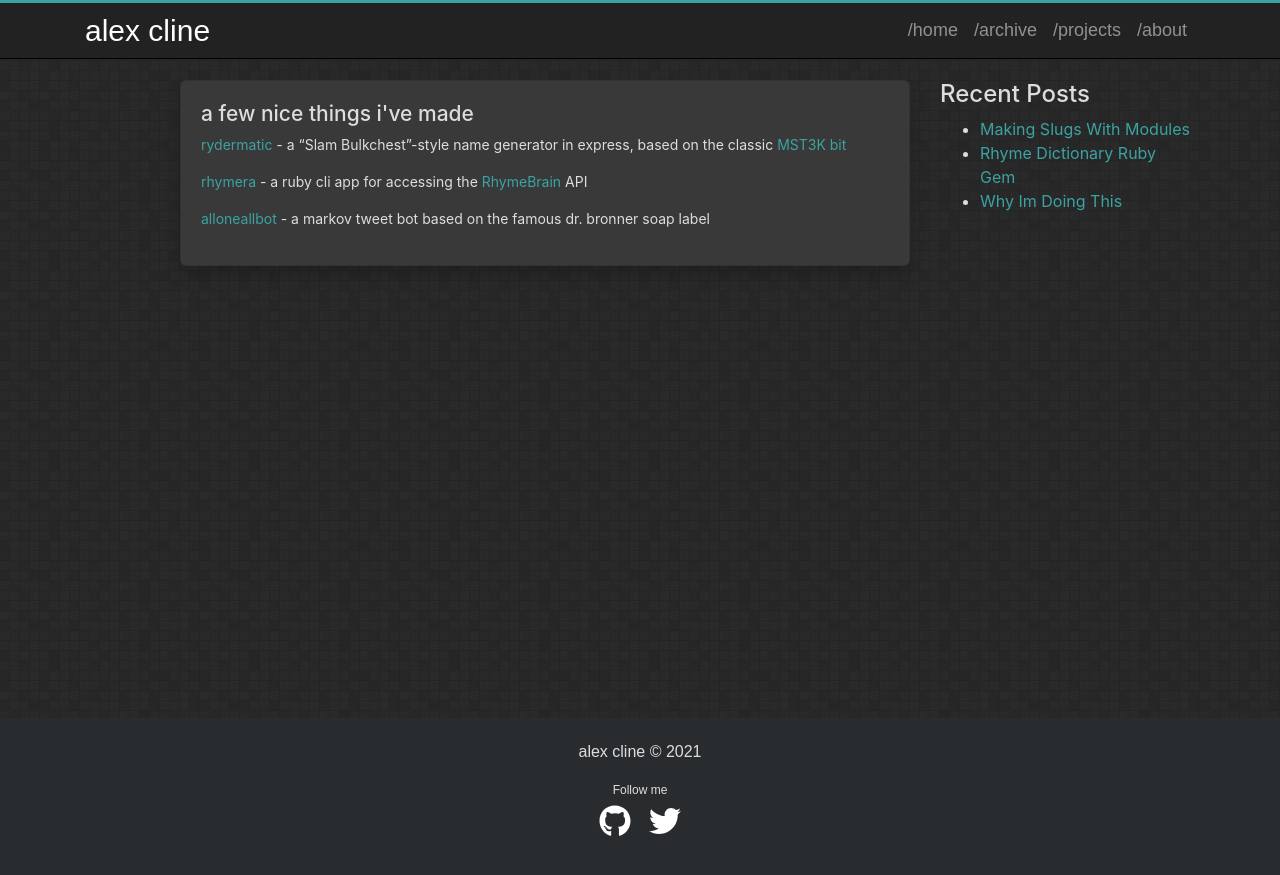
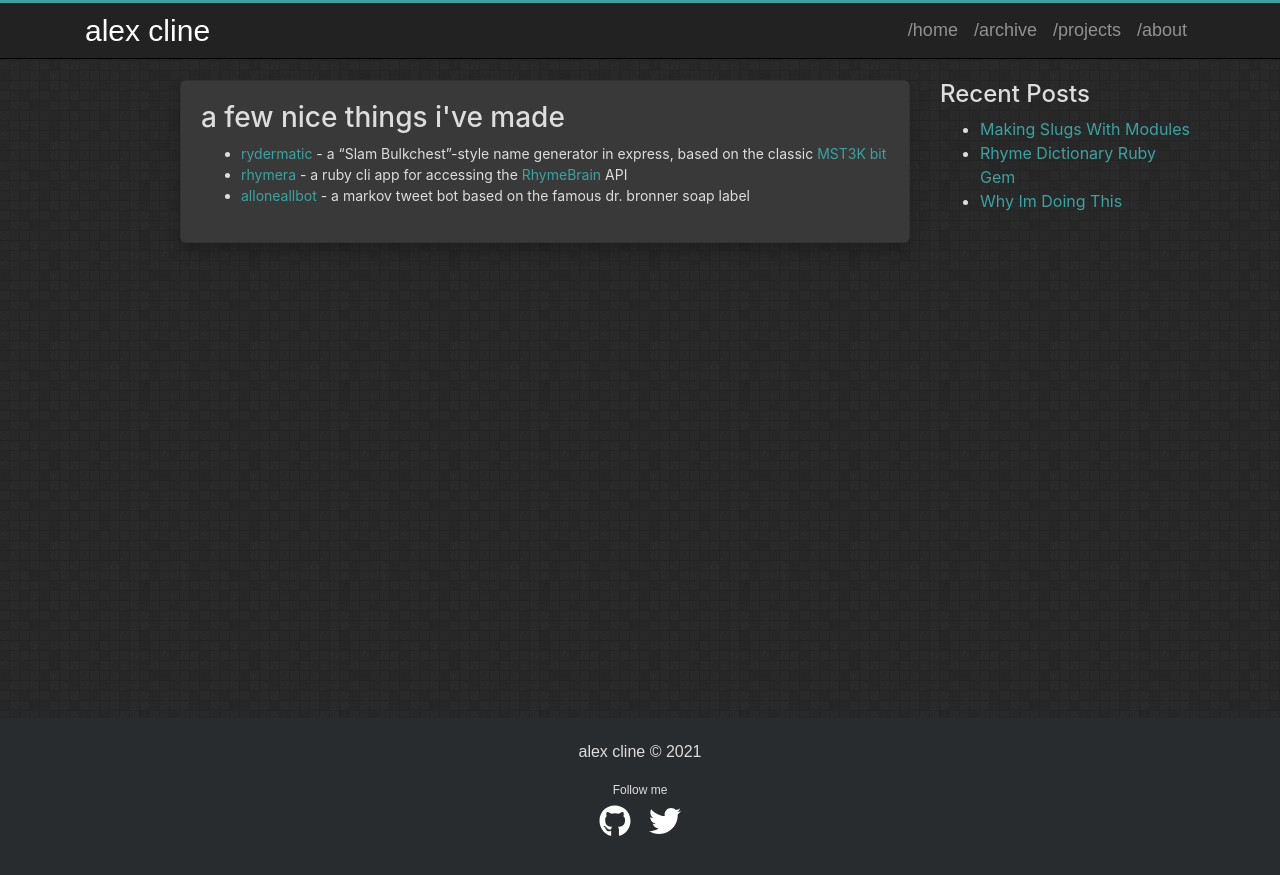
Before and after one commit to revarcline/revarcline.github.io, a Jekyll site: the page built from projects.md, in a window 1280 px wide. Shown: the top 875 px of the page. Built offline with Jekyll 4.4.1, drawn with Linux system fonts in a browser that asks for light colours.

```diff
--- a/projects.md
+++ b/projects.md
@@ -4,10 +4,9 @@ title: Projects
 permalink: /projects/
 ---
 
-<h2>a few nice things i've made</h2>
+<h1>a few nice things i've made</h1>
 
-[rydermatic](http://rydermatic.buckar.ooo) - a "Slam Bulkchest"-style name generator in express, based on the classic [MST3K bit](https://www.youtube.com/watch?v=RFHlJ2voJHY)
 
-[rhymera](https://github.com/revarcline/rhymera) - a ruby cli app for accessing the [RhymeBrain](https://rhymebrain.com/en) API
-
-[alloneallbot](https://twitter.com/alloneallbot) - a markov tweet bot based on the famous dr. bronner soap label
+* [rydermatic](http://rydermatic.buckar.ooo) - a "Slam Bulkchest"-style name generator in express, based on the classic [MST3K bit](https://www.youtube.com/watch?v=RFHlJ2voJHY)
+* [rhymera](https://github.com/revarcline/rhymera) - a ruby cli app for accessing the [RhymeBrain](https://rhymebrain.com/en) API
+* [alloneallbot](https://twitter.com/alloneallbot) - a markov tweet bot based on the famous dr. bronner soap label
```
